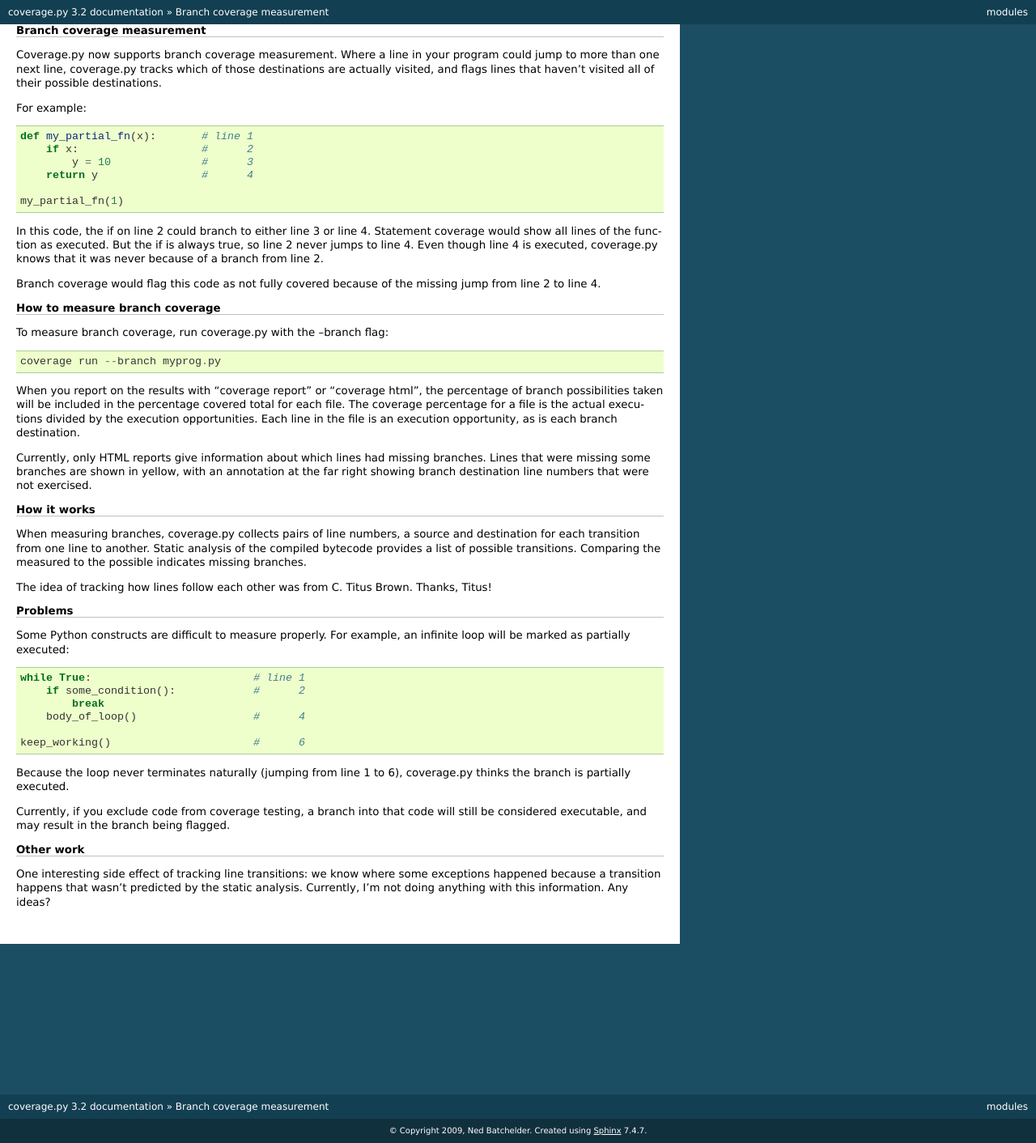
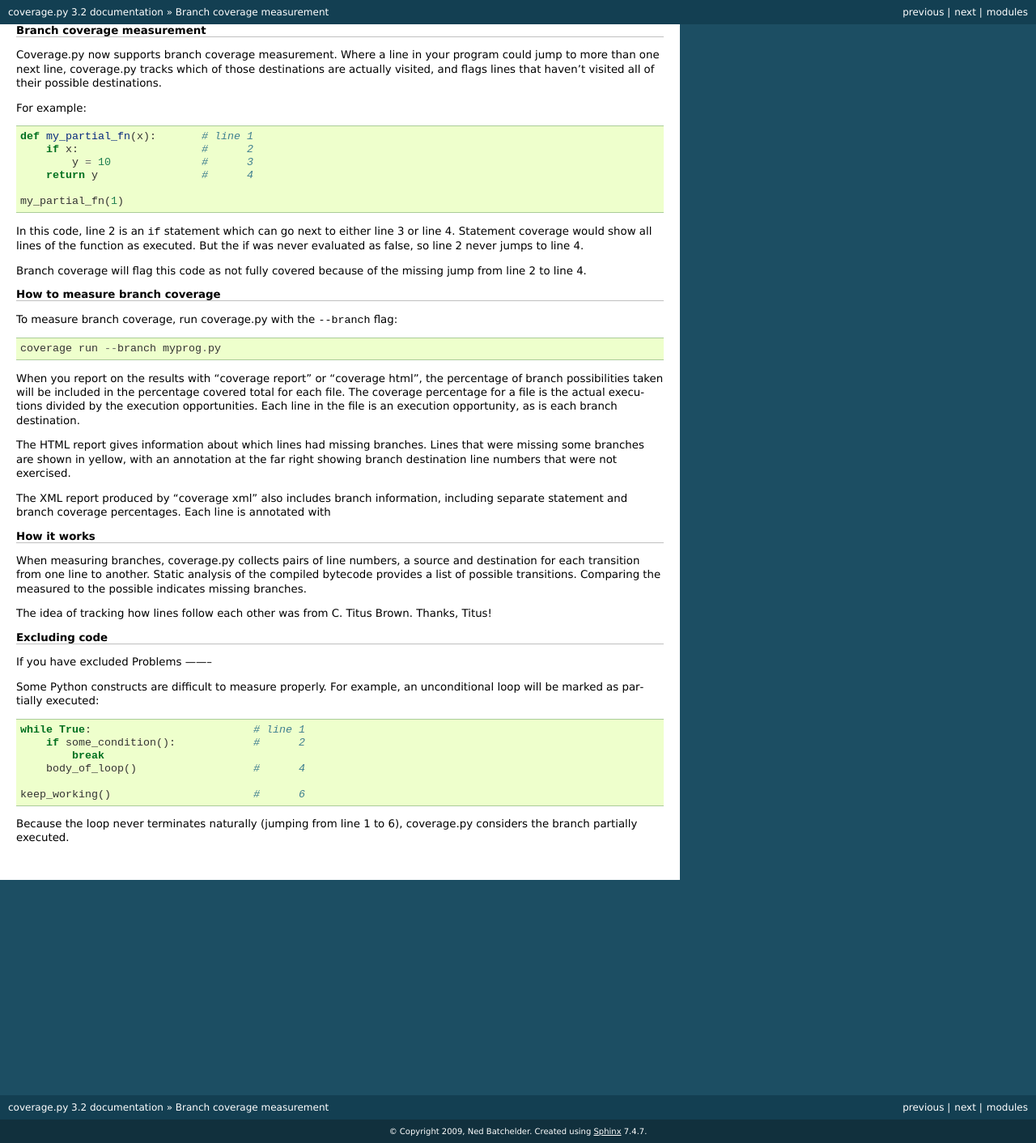
Before and after one commit to nedbat/coveragepy, a Sphinx documentation site: the page built from doc/branch.rst, in a window 1280 px wide. Shown: the whole page at 81% size. Built offline with Sphinx 7.4.7, drawn with Linux system fonts in a browser that asks for light colours.

Commit message:
Doc tweaks.

```diff
--- a/doc/branch.rst
+++ b/doc/branch.rst
@@ -18,20 +18,18 @@
 
     my_partial_fn(1)
 
-In this code, the if on line 2 could branch to either line 3 or line 4.
-Statement coverage would show all lines of the function as executed.  But the
-if is always true, so line 2 never jumps to line 4.  Even though line 4 is
-executed, coverage.py knows that it was never because of a branch from line
-2.
+In this code, line 2 is an ``if`` statement which can go next to either line 3
+or line 4. Statement coverage would show all lines of the function as executed.
+But the if was never evaluated as false, so line 2 never jumps to line 4.
 
-Branch coverage would flag this code as not fully covered because of the
-missing jump from line 2 to line 4.
+Branch coverage will flag this code as not fully covered because of the missing
+jump from line 2 to line 4.
 
 
 How to measure branch coverage
 ------------------------------
 
-To measure branch coverage, run coverage.py with the --branch flag::
+To measure branch coverage, run coverage.py with the ``--branch`` flag::
 
     coverage run --branch myprog.py
 
@@ -41,10 +39,13 @@
 actual executions divided by the execution opportunities.  Each line in the
 file is an execution opportunity, as is each branch destination.
 
-Currently, only HTML reports give information about which lines had missing
-branches.  Lines that were missing some branches are shown in yellow, with an
-annotation at the far right showing branch destination line numbers that were
-not exercised.
+The HTML report gives information about which lines had missing branches. Lines
+that were missing some branches are shown in yellow, with an annotation at the
+far right showing branch destination line numbers that were not exercised.
+
+The XML report produced by "coverage xml" also includes branch information,
+including separate statement and branch coverage percentages.  Each line is
+annotated with
 
 
 How it works
@@ -59,11 +60,15 @@
 Thanks, Titus!
 
 
+Excluding code
+--------------
+
+If you have excluded
 Problems
 --------
 
 Some Python constructs are difficult to measure properly.  For example, an
-infinite loop will be marked as partially executed::
+unconditional loop will be marked as partially executed::
 
     while True:                         # line 1
         if some_condition():            #      2
@@ -73,17 +78,4 @@
     keep_working()                      #      6
 
 Because the loop never terminates naturally (jumping from line 1 to 6),
-coverage.py thinks the branch is partially executed.
-
-Currently, if you exclude code from coverage testing, a branch into that code
-will still be considered executable, and may result in the branch being
-flagged.
-
-
-Other work
-----------
-
-One interesting side effect of tracking line transitions: we know where some
-exceptions happened because a transition happens that wasn't predicted by the
-static analysis.  Currently, I'm not doing anything with this information.
-Any ideas?
+coverage.py considers the branch partially executed.
--- a/doc/excluding.rst
+++ b/doc/excluding.rst
@@ -52,7 +52,7 @@
 in debugging code, and are uninteresting to test themselves.  You could exclude
 all of them by adding a regex to the exclusion list::
 
-    coverage.exclude("def __repr__")
+    coverage.exclude('def __repr__')
 
 Here's a list of exclusions I've used::
 
```
Also changed, not shown: doc/index.rst (+18 -9 lines).
